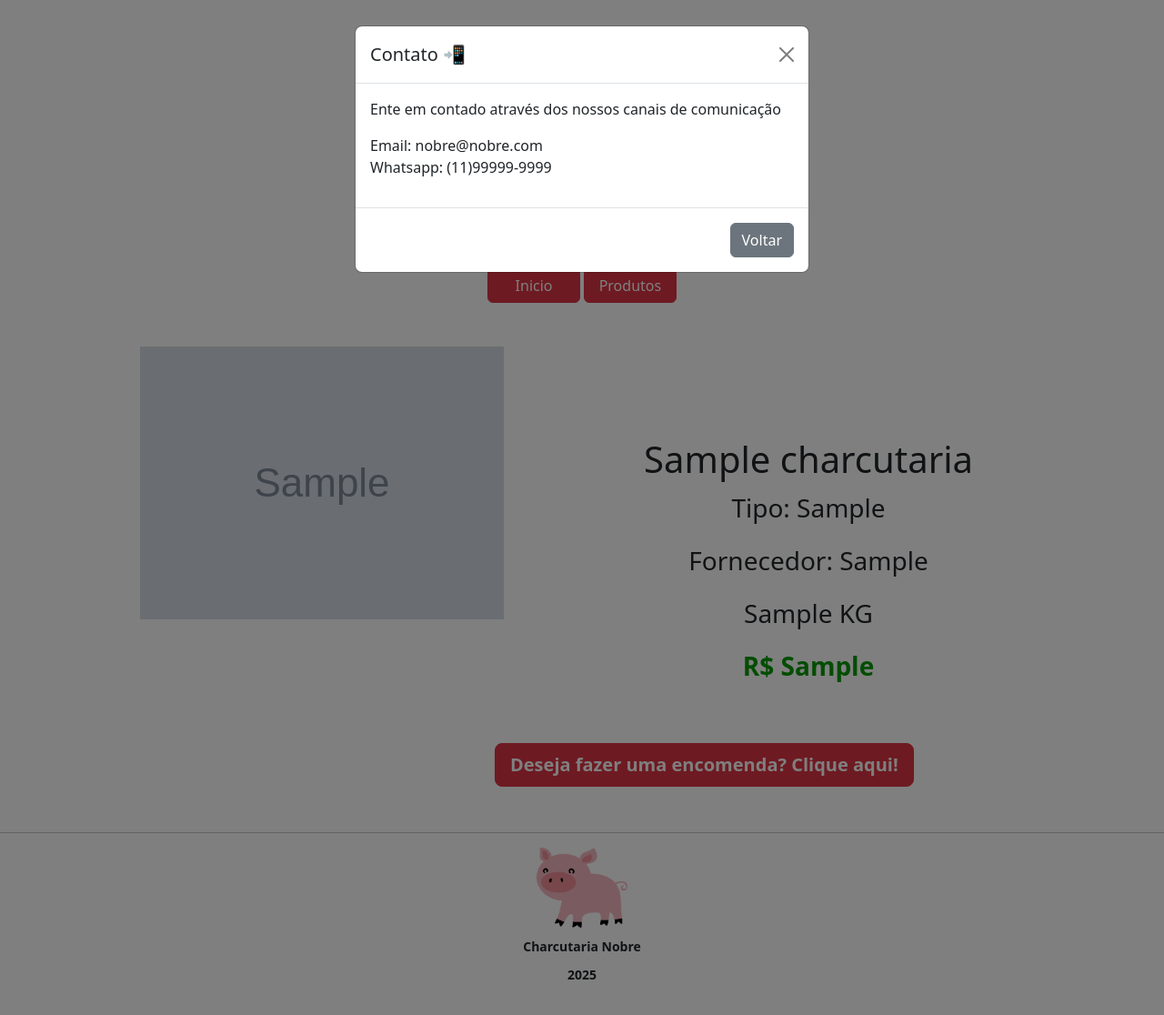
After one commit to enzGL/charcutaria-nobre, a PHP site: page /detalhes.php?id=1 in a window 1280 px wide, after a click on "Deseja fazer uma encomenda? Clique aqui!". The commit adds this page. Shown: the top 1116 px of the page at 91% size. Run offline with PHP 8.4, Linux system fonts and the light colour scheme; tables that the repository leaves empty or names only in its code hold one stand-in row (values such as "Sample post"); grey boxes marked "Sample" are stand-in pictures.

Commit message:
site terminado

```diff
--- a/banner.php
+++ b/banner.php
@@ -1,13 +1,13 @@
 <div id="carouselExample" class="carousel slide">
     <div class="carousel-inner">
         <div class="carousel-item active">
-            <img src="img/img1.webp" class="d-block w-100 banner" alt="...">
+            <img src="img/img1.jpg" class="d-block w-100 banner" alt="...">
         </div>
         <div class="carousel-item">
-            <img src="img/img2.jpg" class="d-block w-100 banner" alt="...">
+            <img src="img/img2.webp" class="d-block w-100 banner" alt="...">
         </div>
         <div class="carousel-item">
-            <img src="img/img3.jpg" class="d-block w-100 banner" alt="...">
+            <img src="img/img3.webp" class="d-block w-100 banner" alt="...">
         </div>
     </div>
     <button class="carousel-control-prev" type="button" data-bs-target="#carouselExample" data-bs-slide="prev">
--- a/cabecalho.php
+++ b/cabecalho.php
@@ -16,6 +16,7 @@
         <h6>Cortes nobres, sabores inesquecíveis.</h6>
         <nav>
             <a href="index.php" class="btn btn-danger col-1">Inicio</a>
+            <a href="produtos.php" class="btn btn-danger col-1">Produtos</a>
         </nav>
     </header>
 </body>
--- a/conexao.php
+++ b/conexao.php
@@ -3,7 +3,7 @@
  $bd = "charcutaria_nobre";
  $usuario = "root";
  $senha = "";
- $id = $_GET['id'] ?? 0; //Recuperar info do id
+ $id = $_GET['id'] ?? 0;
 
  $conexao = mysqli_connect($servidor, $usuario, $senha, $bd);
  if (!$conexao) {
--- /dev/null
+++ b/detalhes.php
@@ -0,0 +1,61 @@
+<?php
+include "cabecalho.php";
+
+?>
+<div class="container">
+    <?php
+    include "conexao.php";
+    $sql = "SELECT * FROM produtos_charcutaria WHERE id = $id";
+    $resultado = mysqli_query($conexao, $sql);
+
+    while ($linha = mysqli_fetch_assoc($resultado)) {
+        $foto = $linha['foto'];
+        $nome = $linha['nome_produto'];
+        $preco = $linha['preco_unitario'];
+        $tipo = $linha['tipo'];
+        $fornecedor = $linha['fornecedor'];
+        $peso = $linha['peso_kg'];
+    ?>
+
+        <div class="container">
+            <div class="row mx-5 mt-5">
+                <div class="col">
+                    <img src="<?= $foto ?>" class="img-fluid" style="max-width: 500px">
+                </div>
+                <div class="col text-center fs-3" style="margin-top: 100px;">
+                        <h5 class="fs-1"><?= $nome ?></h5>
+                        <p>Tipo: <?= $tipo ?></p>
+                        <p>Fornecedor: <?= $fornecedor ?></p>
+                        <p><?=$peso?> KG</p>
+                        <p class="preco">R$ <?=$preco?></p>
+                </div>
+            </div>
+
+            <button type="button" class="btn btn-danger btn-lg mt-5 fs-5 fw-bold" data-bs-toggle="modal" data-bs-target="#exampleModal" style="margin-left: 450px">Deseja fazer uma encomenda? Clique aqui!</button>
+
+<div class="modal fade" id="exampleModal" tabindex="-1" aria-labelledby="exampleModalLabel" aria-hidden="true">
+    <div class="modal-dialog">
+        <div class="modal-content">
+            <div class="modal-header">
+                <h1 class="modal-title fs-5" id="exampleModalLabel">Contato 📲</h1>
+                <button type="button" class="btn-close" data-bs-dismiss="modal" aria-label="Close"></button>
+            </div>
+            <div class="modal-body">
+                <p>Ente em contado através dos nossos canais de comunicação</p>
+                <p>Email: nobre@nobre.com <br>Whatsapp: (11)99999-9999 <br></p>
+            </div>
+            <div class="modal-footer">
+                <button type="button" class="btn btn-secondary" data-bs-dismiss="modal">Voltar</button>
+            </div>
+        </div>
+    </div>
+</div>
+
+
+        </div>
+    <?php
+    }
+    mysqli_close($conexao);
+    ?>
+</div>
+<?php include "rodape.php"; ?>
--- /dev/null
+++ b/rodape.php
@@ -0,0 +1,12 @@
+<footer class="rodape">
+     <hr>
+     <img src="img/porcu.webp">
+     <small class="texto-rodape"><?php echo ("Charcutaria Nobre"); ?></small>
+     <small class="texto-rodape"><?php echo date("Y"); ?></small>
+ </footer>
+
+ <script src="https://cdn.jsdelivr.net/npm/bootstrap@5.3.6/dist/js/bootstrap.bundle.min.js" integrity="sha384-j1CDi7MgGQ12Z7Qab0qlWQ/Qqz24Gc6BM0thvEMVjHnfYGF0rmFCozFSxQBxwHKO" crossorigin="anonymous"></script>
+
+ </body>
+
+ </html>
--- a/style.css
+++ b/style.css
@@ -14,7 +14,7 @@ h6 {
 h2 {
     text-align: center;
     margin-top: 50px;
-    margin-bottom: 30px;
+    margin-bottom: 40px;
 }
 .banner {
     margin-top: 20px;
@@ -23,3 +23,30 @@ h2 {
     object-fit: cover;
     margin-bottom: 30px;
 }
+.img-formatada{
+    height: 290px;
+    width: 300px;
+}
+.preco{
+    color: rgb(6, 155, 6);
+    font-weight: bold;
+}
+footer {
+    margin-top: 50px;
+    text-align: center;
+}
+
+footer img {
+    width: 100px;
+}
+
+footer small {
+    display: block;
+}
+.texto-rodape{
+    margin-top: 10px;
+    font-weight: bold;
+}
+.img-formatada-lista{
+    height: 290px;
+}
```
Also changed, not shown: index.php (+28 -3 lines), produtos.php (added, +35 -0 lines), img/img1.jpg (added), img/img1.webp (deleted), img/img2.jpg (deleted), img/img2.webp (added), img/img3.jpg (deleted), img/img3.webp (added).
